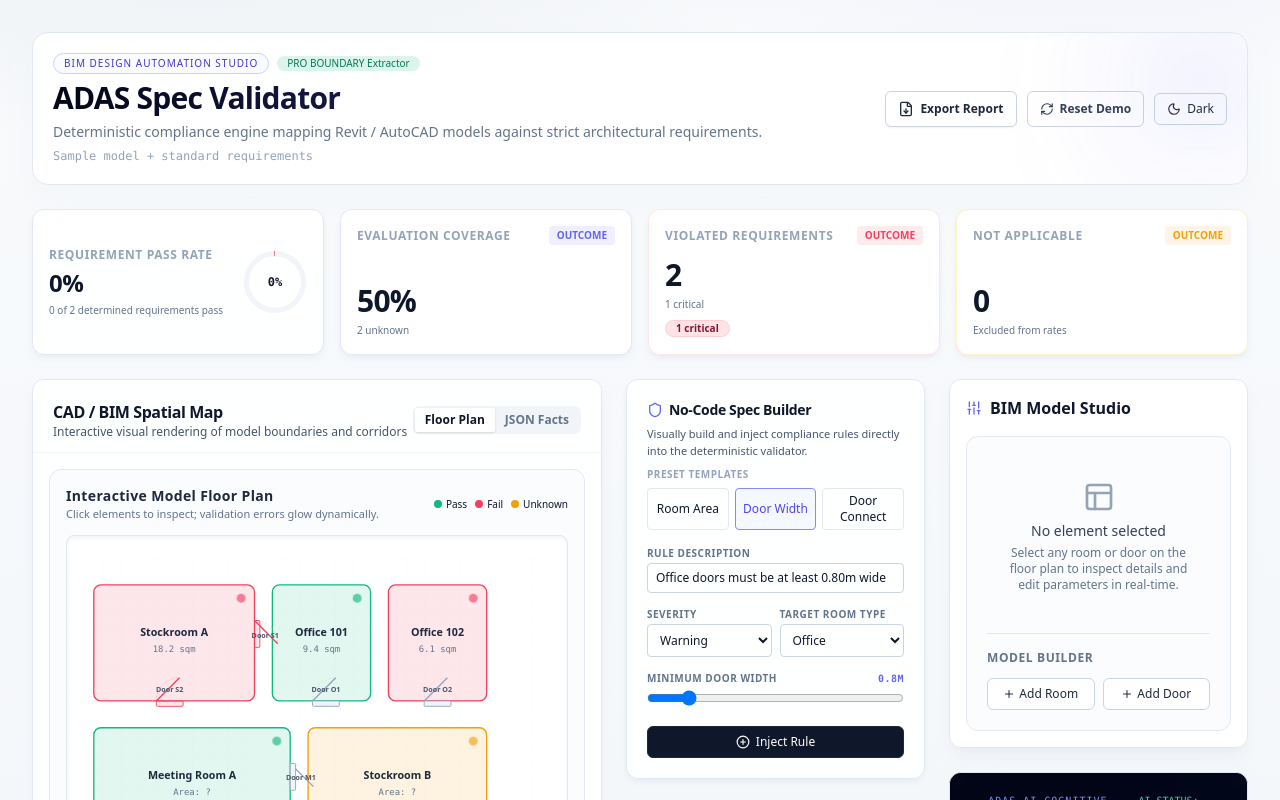
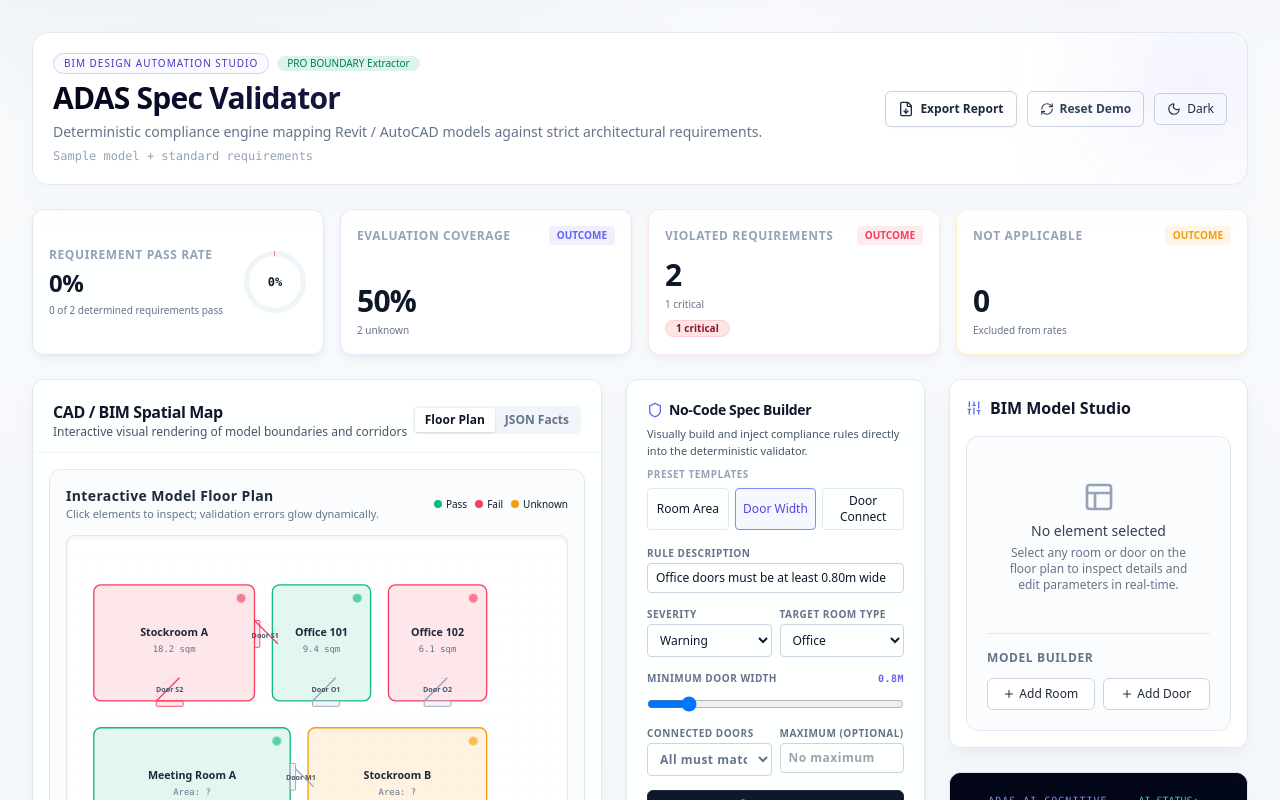
Before and after one commit to hans992/adas-spec-validator, a Next.js app: page / in a window 1280 px wide. Both pictures are taken after a click on the button "Door Width". Shown: the top 800 px of the page. Built offline with nearby package versions, Linux system fonts and the light colour scheme.

Commit message:
Extend requirement ranges and door quantifiers

```diff
--- a/src/components/RuleBuilder.tsx
+++ b/src/components/RuleBuilder.tsx
@@ -2,7 +2,8 @@
 
 import { useState } from "react";
 import { PlusCircle, Shield, AlertCircle } from "lucide-react";
-import type { Requirement, RoomType, ValidationSeverity } from "@/domain/types";
+import { requirementSchema } from "@/domain/schemas";
+import type { DoorQuantifier, Requirement, RoomType, ValidationSeverity } from "@/domain/types";
 import { Button } from "@/components/ui/button";
 import { Card, CardContent, CardDescription, CardHeader, CardTitle } from "@/components/ui/card";
 
@@ -19,7 +20,10 @@ export function RuleBuilder({ onAddRequirement }: RuleBuilderProps) {
   const [severity, setSeverity] = useState<ValidationSeverity>("warning");
   const [roomType, setRoomType] = useState<RoomType>("stockroom");
   const [minArea, setMinArea] = useState(15);
+  const [maxArea, setMaxArea] = useState<number | "">("");
   const [minDoorWidth, setMinDoorWidth] = useState(0.85);
+  const [maxDoorWidth, setMaxDoorWidth] = useState<number | "">("");
+  const [doorQuantifier, setDoorQuantifier] = useState<DoorQuantifier>("all");
 
   const [error, setError] = useState("");
 
@@ -42,7 +46,8 @@ export function RuleBuilder({ onAddRequirement }: RuleBuilderProps) {
         type: "minimum_room_area",
         severity,
         roomType,
-        minAreaSqm: Number(minArea)
+        minAreaSqm: Number(minArea),
+        ...(maxArea === "" ? {} : { maxAreaSqm: Number(maxArea) })
       };
     } else if (ruleType === "minimum_door_width_for_room_type") {
       newReq = {
@@ -51,7 +56,9 @@ export function RuleBuilder({ onAddRequirement }: RuleBuilderProps) {
         type: "minimum_door_width_for_room_type",
         severity,
         roomType,
-        minDoorWidthM: Number(minDoorWidth)
+        minDoorWidthM: Number(minDoorWidth),
+        ...(maxDoorWidth === "" ? {} : { maxDoorWidthM: Number(maxDoorWidth) }),
+        quantifier: doorQuantifier
       };
     } else {
       newReq = {
@@ -62,7 +69,13 @@ export function RuleBuilder({ onAddRequirement }: RuleBuilderProps) {
       };
     }
 
-    onAddRequirement(newReq);
+    const parsed = requirementSchema.safeParse(newReq);
+    if (!parsed.success) {
+      setError(parsed.error.issues[0]?.message ?? "Invalid rule configuration.");
+      return;
+    }
+
+    onAddRequirement(parsed.data);
 
     // Reset Form
     setTitle("");
@@ -199,7 +212,7 @@ export function RuleBuilder({ onAddRequirement }: RuleBuilderProps) {
 
           {/* Dynamic Inputs */}
           {ruleType === "minimum_room_area" && (
-            <div>
+            <div className="space-y-2">
               <div className="flex justify-between text-[10px] font-bold text-slate-500 dark:text-slate-400 uppercase tracking-wider mb-0.5">
                 <label htmlFor="rule-min-area">Minimum Area</label>
                 <span className="text-indigo-500 dark:text-indigo-400 font-mono font-bold">{minArea} sqm</span>
@@ -214,11 +227,23 @@ export function RuleBuilder({ onAddRequirement }: RuleBuilderProps) {
                 onChange={(e) => setMinArea(Number(e.target.value))}
                 className={`w-full ${focusRing}`}
               />
+              <label className="block text-[10px] font-bold uppercase tracking-wider text-slate-500 dark:text-slate-400">
+                Maximum Area (optional)
+                <input
+                  type="number"
+                  min={minArea}
+                  step={0.5}
+                  value={maxArea}
+                  onChange={(e) => setMaxArea(e.target.value === "" ? "" : Number(e.target.value))}
+                  placeholder="No maximum"
+                  className={`mt-0.5 w-full rounded border border-slate-300 bg-white/70 px-2 py-1.5 text-xs normal-case dark:border-slate-800 dark:bg-slate-950 ${focusRing}`}
+                />
+              </label>
             </div>
           )}
 
           {ruleType === "minimum_door_width_for_room_type" && (
-            <div>
+            <div className="space-y-2">
               <div className="flex justify-between text-[10px] font-bold text-slate-500 dark:text-slate-400 uppercase tracking-wider mb-0.5">
                 <label htmlFor="rule-min-door-width">Minimum Door Width</label>
                 <span className="text-indigo-500 dark:text-indigo-400 font-mono font-bold">{minDoorWidth}m</span>
@@ -233,6 +258,31 @@ export function RuleBuilder({ onAddRequirement }: RuleBuilderProps) {
                 onChange={(e) => setMinDoorWidth(Number(e.target.value))}
                 className={`w-full ${focusRing}`}
               />
+              <div className="grid grid-cols-2 gap-2">
+                <label className="block text-[10px] font-bold uppercase tracking-wider text-slate-500 dark:text-slate-400">
+                  Connected Doors
+                  <select
+                    value={doorQuantifier}
+                    onChange={(e) => setDoorQuantifier(e.target.value as DoorQuantifier)}
+                    className={`mt-0.5 w-full rounded border border-slate-300 bg-white/70 px-2 py-1.5 text-xs normal-case dark:border-slate-800 dark:bg-slate-950 ${focusRing}`}
+                  >
+                    <option value="all">All must match</option>
+                    <option value="any">Any may match</option>
+                  </select>
+                </label>
+                <label className="block text-[10px] font-bold uppercase tracking-wider text-slate-500 dark:text-slate-400">
+                  Maximum (optional)
+                  <input
+                    type="number"
+                    min={minDoorWidth}
+                    step={0.05}
+                    value={maxDoorWidth}
+                    onChange={(e) => setMaxDoorWidth(e.target.value === "" ? "" : Number(e.target.value))}
+                    placeholder="No maximum"
+                    className={`mt-0.5 w-full rounded border border-slate-300 bg-white/70 px-2 py-1.5 text-xs normal-case dark:border-slate-800 dark:bg-slate-950 ${focusRing}`}
+                  />
+                </label>
+              </div>
             </div>
           )}
 
```
